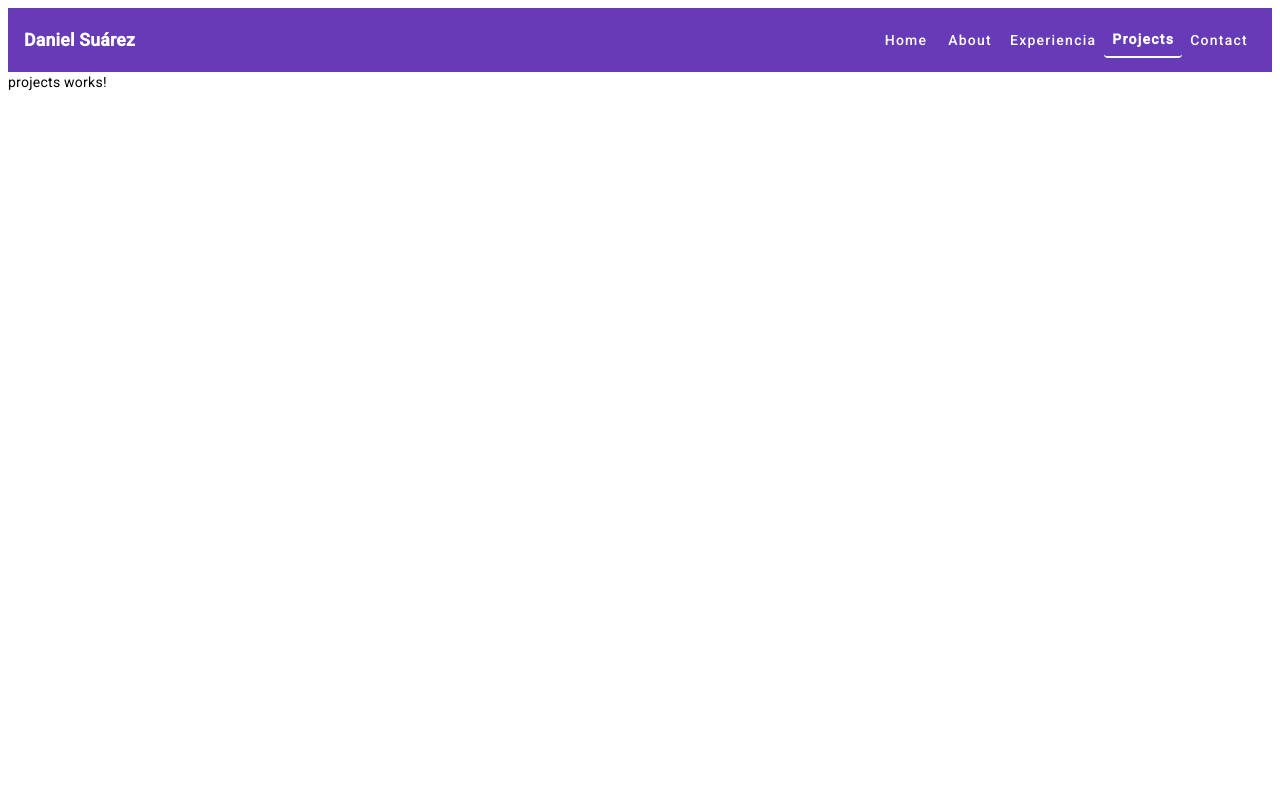
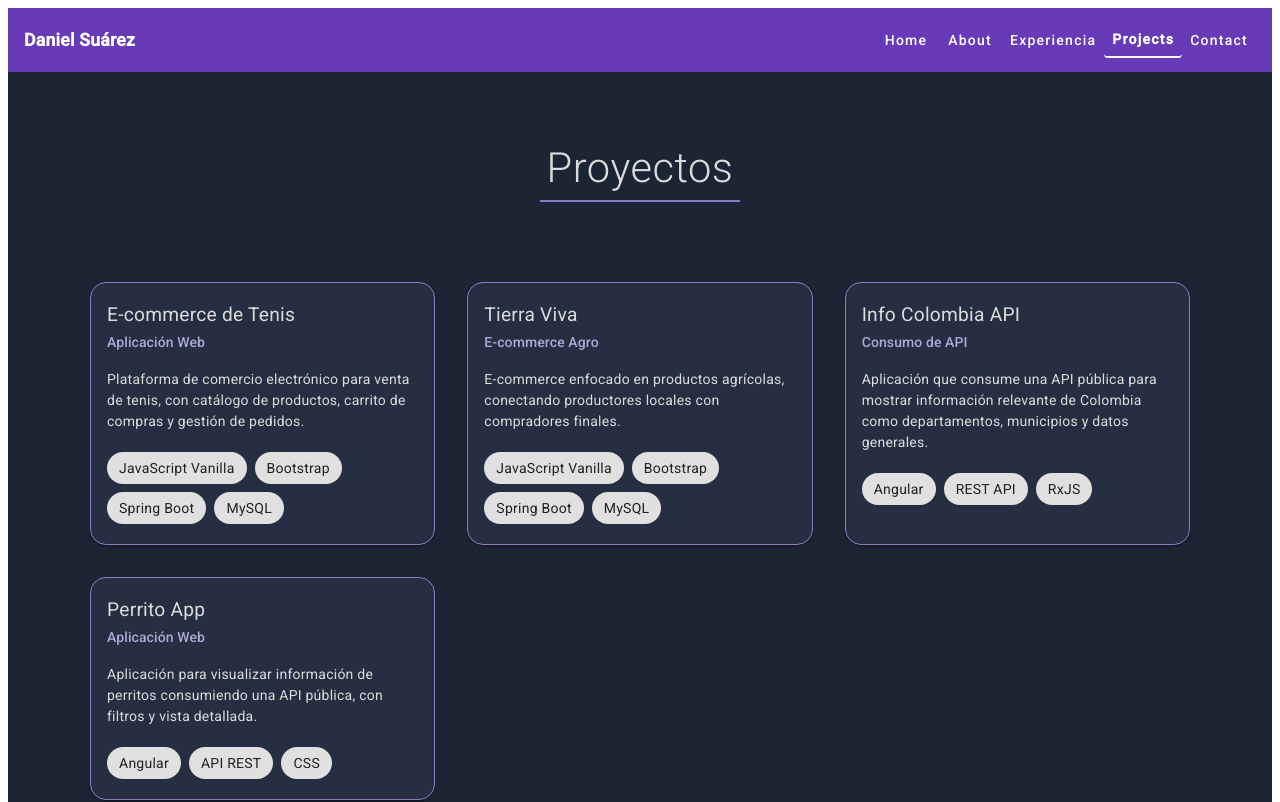
Before and after one commit to D4nf313/Mi-portafolio, an Angular app: page /portafolio-daniel-suarez-full-stack/projects in a window 1280 px wide. Shown: the top 802 px of the page. Built offline with nearby package versions, Linux system fonts and the light colour scheme.

Commit message:
add project page

```diff
--- a/src/app/pages/projects/projects.component.html
+++ b/src/app/pages/projects/projects.component.html
@@ -1 +1,32 @@
-<p>projects works!</p>
+<section class="projects-section">
+
+      <!-- TÍTULO -->
+      <h2 class="section-title">Proyectos</h2>
+      <div class="section-divider"></div>
+
+      <!-- GRID -->
+      <div class="projects-grid">
+        <mat-card
+          class="project-card"
+          *ngFor="let project of projects"
+        >
+          <mat-card-header>
+            <mat-card-title>{{ project.name }}</mat-card-title>
+            <mat-card-subtitle>{{ project.type }}</mat-card-subtitle>
+          </mat-card-header>
+
+          <mat-card-content>
+            <p class="description">
+              {{ project.description }}
+            </p>
+
+            <mat-chip-set>
+              <mat-chip *ngFor="let tech of project.stack">
+                {{ tech }}
+              </mat-chip>
+            </mat-chip-set>
+          </mat-card-content>
+        </mat-card>
+      </div>
+
+    </section>
--- a/src/app/pages/projects/projects.component.scss
+++ b/src/app/pages/projects/projects.component.scss
@@ -0,0 +1,65 @@
+ /* SECTION */
+    .projects-section {
+      min-height: 100vh;
+      padding: 80px 24px;
+      background: #1c2533;
+      color: #dcdcdc;
+    }
+
+    .section-title {
+      text-align: center;
+      font-size: 2.6rem;
+      font-weight: 300;
+      margin-bottom: 16px;
+    }
+
+    .section-divider {
+      width: 200px;
+      height: 2px;
+      background: #8e7cc3;
+      margin: 0 auto 80px;
+    }
+
+    /* GRID */
+    .projects-grid {
+      max-width: 1100px;
+      margin: 0 auto;
+      display: grid;
+      grid-template-columns: repeat(auto-fit, minmax(280px, 1fr));
+      gap: 32px;
+    }
+
+    /* CARD */
+    .project-card {
+      background: #252f41;
+      border: 1px solid #8e7cc3;
+      color: #dcdcdc;
+      border-radius: 16px;
+      transition: transform 0.3s ease, box-shadow 0.3s ease;
+    }
+
+    .project-card:hover {
+      transform: translateY(-6px);
+      box-shadow: 0 12px 30px rgba(0, 0, 0, 0.45);
+    }
+
+    mat-card-title {
+      font-size: 1.2rem;
+      font-weight: 400;
+    }
+
+    mat-card-subtitle {
+      color: #b0a8d6;
+    }
+
+    .description {
+      margin: 16px 0;
+      line-height: 1.5;
+    }
+
+    mat-chip {
+      background: #8e7cc3;
+      color: #111;
+      font-size: 0.75rem;
+      margin-right: 6px;
+    }
--- a/src/app/pages/projects/projects.component.ts
+++ b/src/app/pages/projects/projects.component.ts
@@ -2,7 +2,6 @@ import { CommonModule } from '@angular/common';
 import { Component } from '@angular/core';
 import { MatCardModule } from '@angular/material/card';
 import { MatChipsModule } from '@angular/material/chips';
-
 
 @Component({
   selector: 'app-projects',
@@ -12,6 +11,34 @@ import { MatChipsModule } from '@angular/material/chips';
   styleUrl: './projects.component.scss',
 })
 export class ProjectsComponent {
-
-
+  projects = [
+    {
+      name: 'E-commerce de Tenis',
+      type: 'Aplicación Web',
+      description:
+        'Plataforma de comercio electrónico para venta de tenis, con catálogo de productos, carrito de compras y gestión de pedidos.',
+      stack: ['JavaScript Vanilla', 'Bootstrap', 'Spring Boot', 'MySQL'],
+    },
+    {
+      name: 'Tierra Viva',
+      type: 'E-commerce Agro',
+      description:
+        'E-commerce enfocado en productos agrícolas, conectando productores locales con compradores finales.',
+      stack: ['JavaScript Vanilla', 'Bootstrap', 'Spring Boot', 'MySQL'],
+    },
+    {
+      name: 'Info Colombia API',
+      type: 'Consumo de API',
+      description:
+        'Aplicación que consume una API pública para mostrar información relevante de Colombia como departamentos, municipios y datos generales.',
+      stack: ['Angular', 'REST API', 'RxJS'],
+    },
+    {
+      name: 'Perrito App',
+      type: 'Aplicación Web',
+      description:
+        'Aplicación para visualizar información de perritos consumiendo una API pública, con filtros y vista detallada.',
+      stack: ['Angular', 'API REST', 'CSS'],
+    },
+  ];
 }
```
